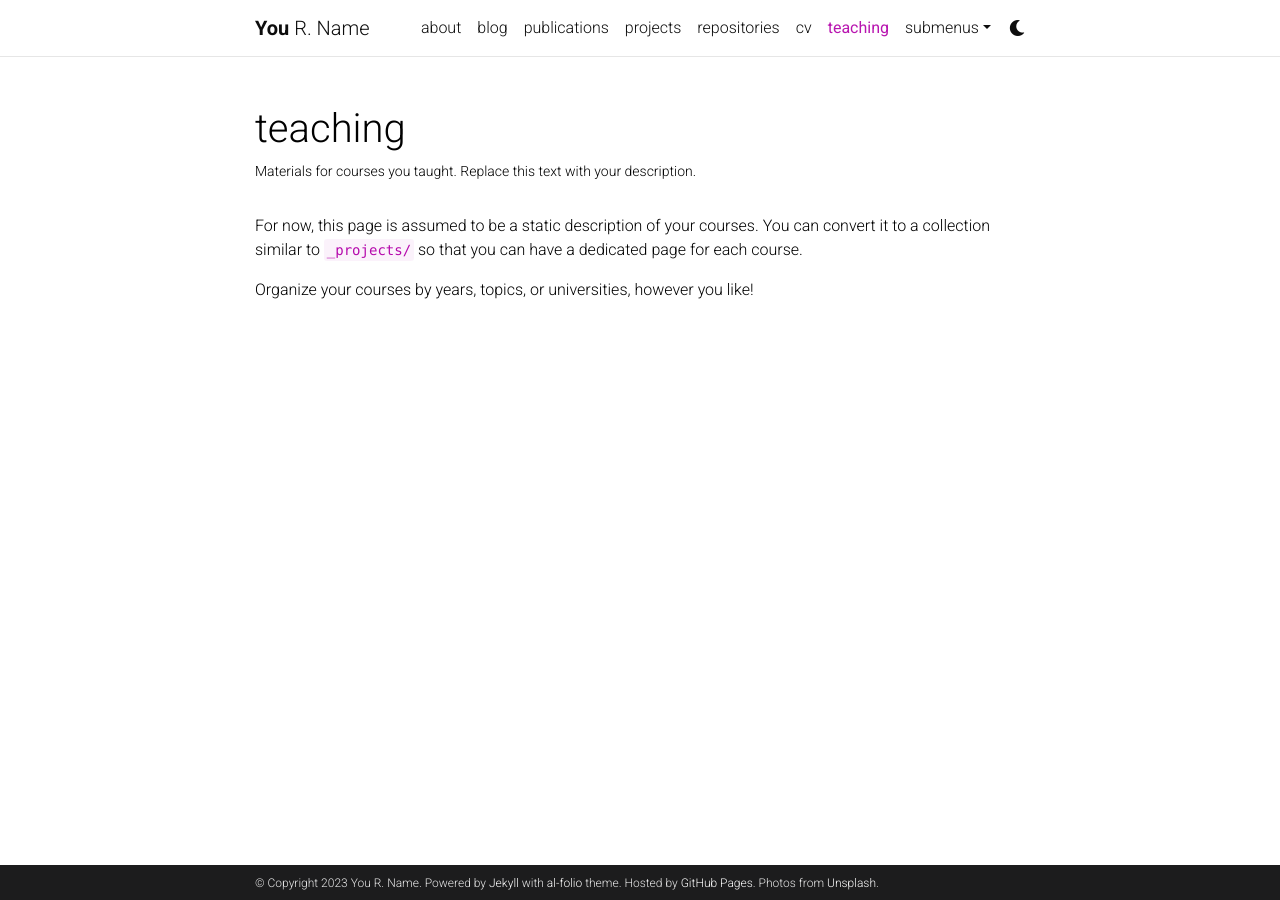
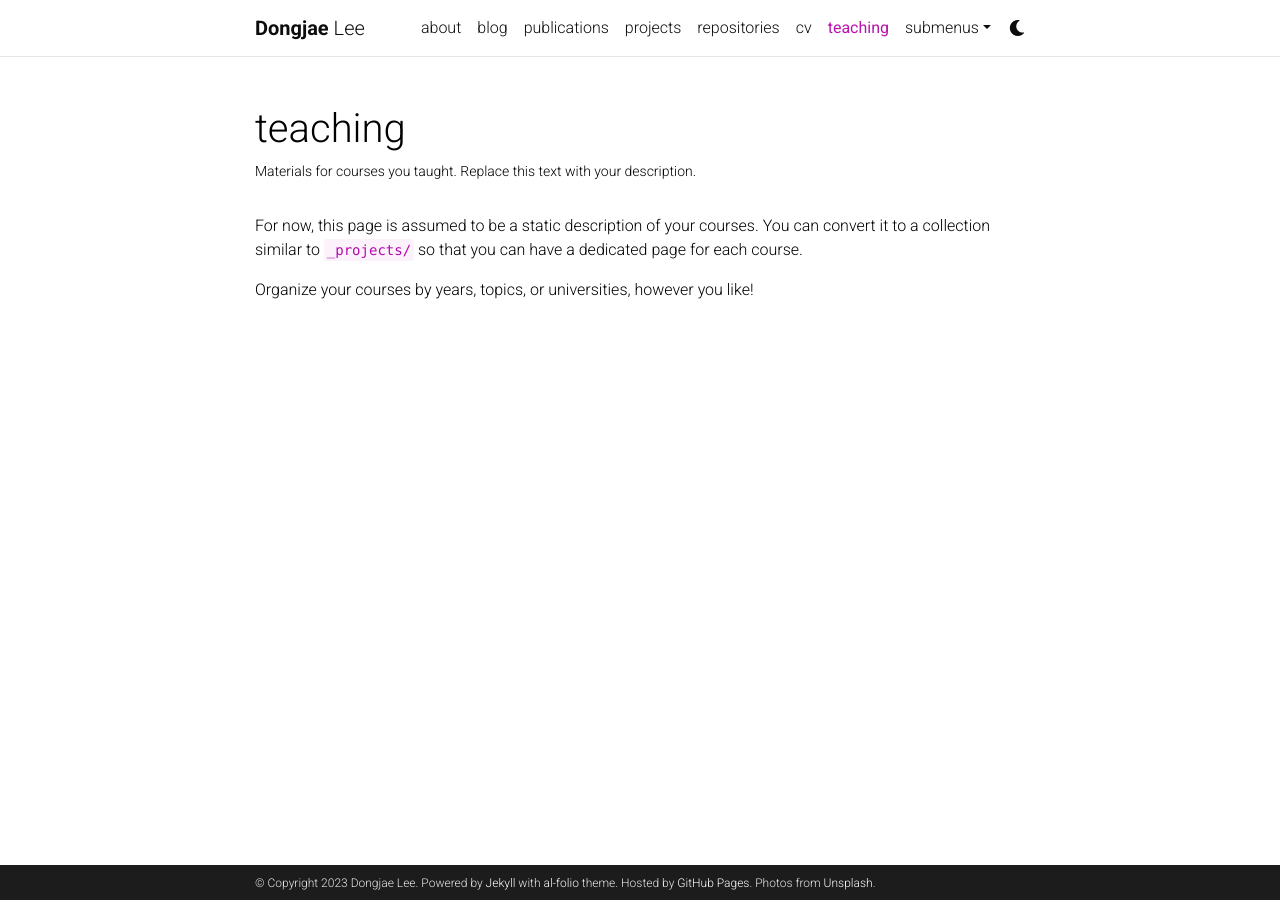
Before and after one commit to dongjaelee1/dongjaelee1.github.io, a Jekyll site: the page built from _pages/teaching.md, in a window 1280 px wide. Built offline with Jekyll 4.4.1, drawn with Linux system fonts in a browser that asks for light colours; comment, search, counter and statistics services are not loaded; a style sheet for code colours, icons or effects is not loaded.

Commit message:
initial check

```diff
--- a/_config.yml
+++ b/_config.yml
@@ -3,9 +3,9 @@
 # -----------------------------------------------------------------------------
 
 title: blank # the website title (if blank, full name will be used instead)
-first_name: You
-middle_name: R.
-last_name: Name
+first_name: Dongjae
+middle_name:
+last_name: Lee
 email: you@example.com
 description: > # the ">" symbol means to ignore newlines until "footer_text:"
   A simple, whitespace theme for academics. Based on [*folio](https://github.com/bogoli/-folio) design.
@@ -18,8 +18,8 @@
 lang: en # the language of your site (for example: en, fr, cn, ru, etc.)
 icon: ⚛️  # the emoji used as the favicon (alternatively, provide image name in /assets/img/)
 
-url: https://alshedivat.github.io # the base hostname & protocol for your site
-baseurl: /al-folio # the subpath of your site, e.g. /blog/
+url: https://mori1116.github.io # the base hostname & protocol for your site
+baseurl:  # the subpath of your site, e.g. /blog/
 last_updated: false # set to true if you want to display last updated in the footer
 impressum_path:  # set to path to include impressum link in the footer, use the same path as permalink in a page, helps to conform with EU GDPR
 
@@ -312,7 +312,7 @@
 # -----------------------------------------------------------------------------
 
 imagemagick:
-  enabled: true # enables responsive images for your site (recommended, see https://github.com/alshedivat/al-folio/issues/537)
+  enabled: false # enables responsive images for your site (recommended, see https://github.com/alshedivat/al-folio/issues/537)
   widths:
     - 480
     - 800
```
Also changed, not shown: _pages/about.md (+2 -0 lines).
